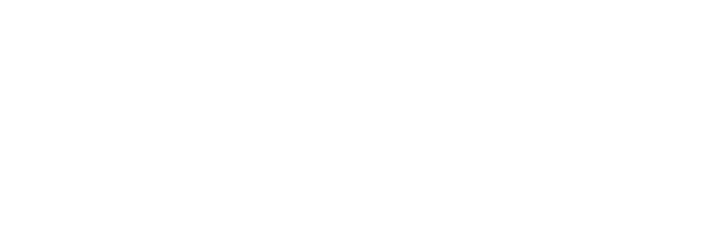
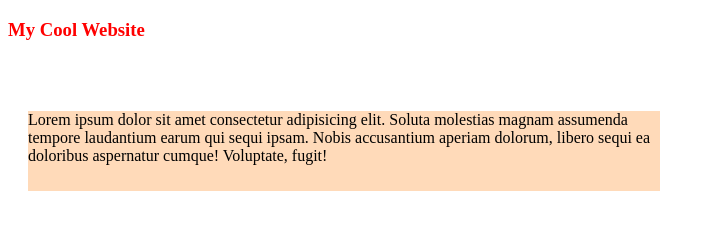
Before and after one commit to Shams-Joha/my-simple-website, a plain HTML site: page index.html in a window 1280 px wide. Shown: the whole page, without its empty margins (0-714 px from the left). Drawn offline with Linux system fonts and the light colour scheme.

Commit message:
added first block

```diff
--- a/index.html
+++ b/index.html
@@ -4,8 +4,12 @@
     <meta charset="UTF-8">
     <meta name="viewport" content="width=device-width, initial-scale=1.0">
     <title>My Simple Website</title>
+    <link rel="stylesheet" href="styles/blog.css">
 </head>
 <body>
-
+    <div>
+        <h3>My Cool Website</h3>
+        <p>Lorem ipsum dolor sit amet consectetur adipisicing elit. Soluta molestias magnam assumenda tempore laudantium earum qui sequi ipsam. Nobis accusantium aperiam dolorum, libero sequi ea doloribus aspernatur cumque! Voluptate, fugit!</p>
+    </div>
 </body>
 </html>
--- /dev/null
+++ b/styles/blog.css
@@ -0,0 +1,11 @@
+p{
+    background-color: peachpuff;
+    text-align: left;
+    width: 50%;
+    height: 80px;
+    margin: 70px 20px;
+}
+h3{
+    color:red;
+    text-align: left;
+}
```
